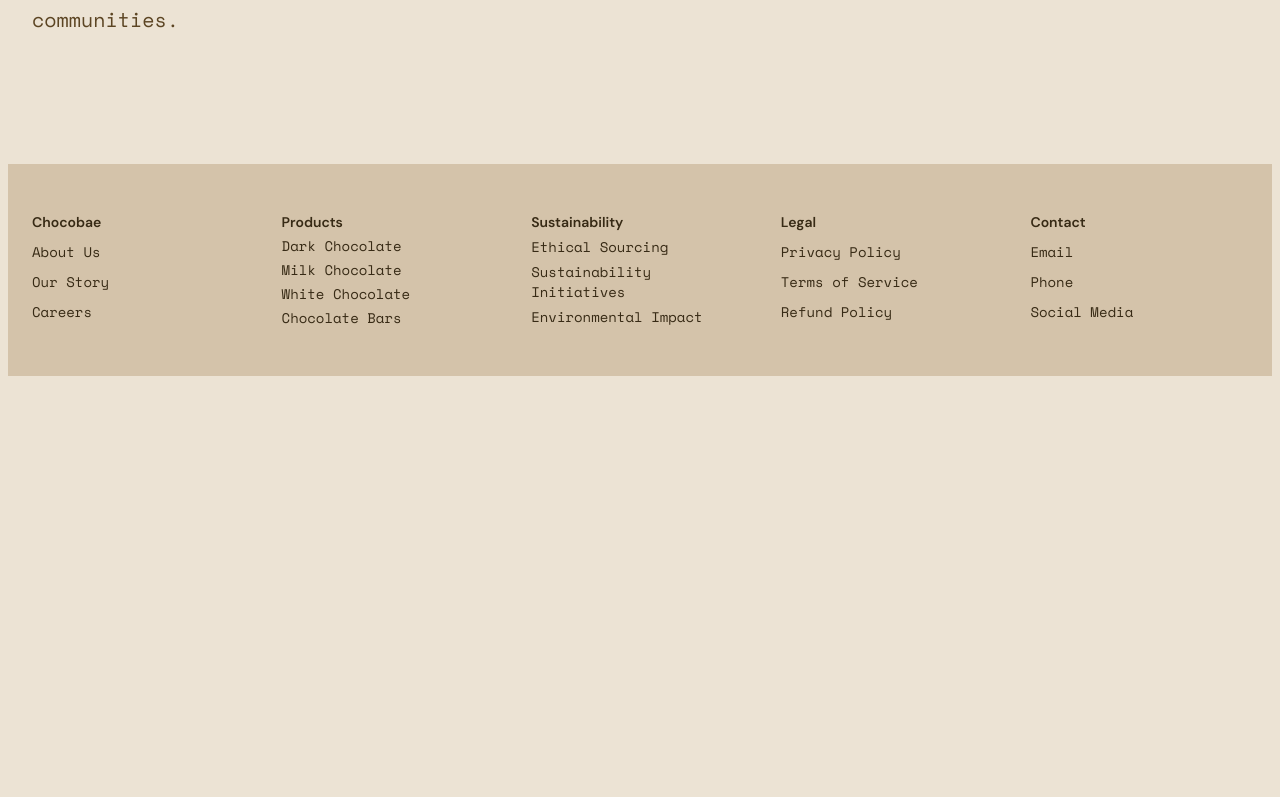
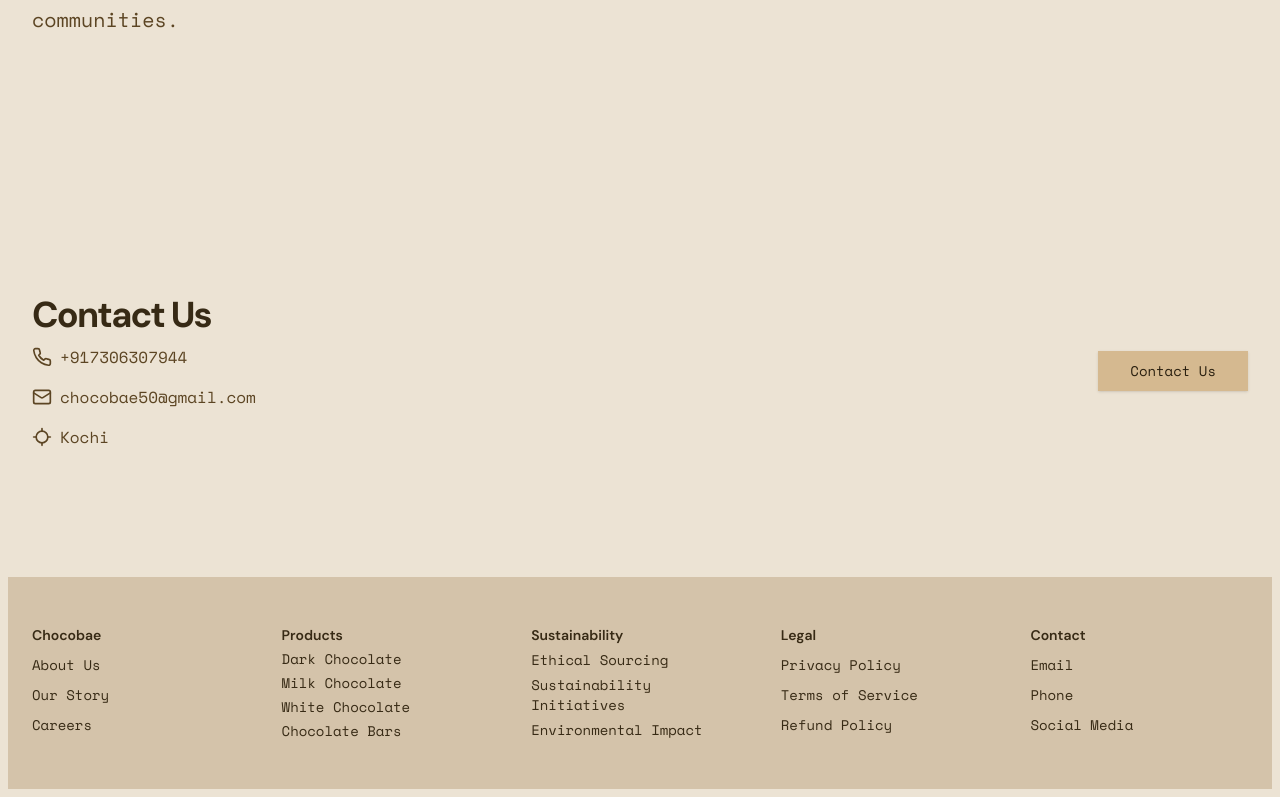
Before and after one commit to preveenraj/chocobae, a Next.js app: page / in a window 1280 px wide. Shown: the part 1572-2369 px from the top of the page. Before the commit the page ends 1956 px from the top, so only its background shows below. Built offline with nearby package versions, Linux system fonts and the light colour scheme.

Commit message:
add contact number

```diff
--- a/src/components/component.tsx
+++ b/src/components/component.tsx
@@ -1,5 +1,7 @@
 import Image from "next/image"
 import Link from "next/link"
+
+import ContactUs from "./contact-us"
 
 export function Component() {
   return (
@@ -145,6 +147,7 @@ export function Component() {
             </div>
           </div>
         </section>
+      <ContactUs />
       </main>
       <footer className="bg-muted p-6 md:py-12 w-full">
         <div className="container max-w-7xl grid grid-cols-2 sm:grid-cols-3 md:grid-cols-5 gap-8 text-sm">
--- /dev/null
+++ b/src/components/contact-us.tsx
@@ -0,0 +1,117 @@
+"use client";
+
+import React, { useState } from "react";
+
+import Image from "next/image";
+import Link from "next/link";
+
+const ContactUs: React.FC = () => {
+  return (
+    <section className="w-full py-12 md:py-24 lg:py-32">
+      <div className="container grid items-center gap-6 px-4 md:px-6 lg:grid-cols-2 lg:gap-10">
+        <div className="space-y-2">
+          <h2 className="text-3xl font-bold tracking-tighter md:text-4xl/tight">
+            Contact Us
+          </h2>
+          <div className="grid gap-4">
+            <div className="flex items-center gap-2">
+              <PhoneIcon className="h-5 w-5 text-muted-foreground" />
+              <a
+                href="tel:+17306307944"
+                className="text-muted-foreground"
+                aria-label="Call us at 730-630-7944"
+              >
+                +917306307944
+              </a>
+            </div>
+            <div className="flex items-center gap-2">
+              <MailIcon className="h-5 w-5 text-muted-foreground" />
+              <span className="text-muted-foreground">
+                chocobae50@gmail.com
+              </span>
+            </div>
+            <div className="flex items-center gap-2">
+              <LocateIcon className="h-5 w-5 text-muted-foreground" />
+              <span className="text-muted-foreground">Kochi</span>
+            </div>
+          </div>
+        </div>
+        <div className="flex flex-col gap-2 min-[400px]:flex-row lg:justify-end">
+          <Link
+            href="#"
+            className="inline-flex h-10 items-center justify-center rounded-md bg-primary px-8 text-sm font-medium text-primary-foreground shadow transition-colors hover:bg-primary/90 focus-visible:outline-none focus-visible:ring-1 focus-visible:ring-ring disabled:pointer-events-none disabled:opacity-50"
+            prefetch={false}
+            aria-label="Call us at 730-630-7944"
+            onClick={() => window.open("tel:+917306307944")}
+          >
+            Contact Us
+          </Link>
+        </div>
+      </div>
+    </section>
+  );
+};
+
+export default ContactUs;
+
+function LocateIcon(props: any) {
+  return (
+    <svg
+      {...props}
+      xmlns="http://www.w3.org/2000/svg"
+      width="24"
+      height="24"
+      viewBox="0 0 24 24"
+      fill="none"
+      stroke="currentColor"
+      strokeWidth="2"
+      strokeLinecap="round"
+      strokeLinejoin="round"
+    >
+      <line x1="2" x2="5" y1="12" y2="12" />
+      <line x1="19" x2="22" y1="12" y2="12" />
+      <line x1="12" x2="12" y1="2" y2="5" />
+      <line x1="12" x2="12" y1="19" y2="22" />
+      <circle cx="12" cy="12" r="7" />
+    </svg>
+  );
+}
+
+function MailIcon(props: any) {
+  return (
+    <svg
+      {...props}
+      xmlns="http://www.w3.org/2000/svg"
+      width="24"
+      height="24"
+      viewBox="0 0 24 24"
+      fill="none"
+      stroke="currentColor"
+      strokeWidth="2"
+      strokeLinecap="round"
+      strokeLinejoin="round"
+    >
+      <rect width="20" height="16" x="2" y="4" rx="2" />
+      <path d="m22 7-8.97 5.7a1.94 1.94 0 0 1-2.06 0L2 7" />
+    </svg>
+  );
+}
+
+function PhoneIcon(props: any) {
+  return (
+    <svg
+      {...props}
+      xmlns="http://www.w3.org/2000/svg"
+      width="24"
+      height="24"
+      viewBox="0 0 24 24"
+      fill="none"
+      stroke="currentColor"
+      strokeWidth="2"
+      strokeLinecap="round"
+      strokeLinejoin="round"
+    >
+      <path d="M22 16.92v3a2 2 0 0 1-2.18 2 19.79 19.79 0 0 1-8.63-3.07 19.5 19.5 0 0 1-6-6 19.79 19.79 0 0 1-3.07-8.67A2 2 0 0 1 4.11 2h3a2 2 0 0 1 2 1.72 12.84 12.84 0 0 0 .7 2.81 2 2 0 0 1-.45 2.11L8.09 9.91a16 16 0 0 0 6 6l1.27-1.27a2 2 0 0 1 2.11-.45 12.84 12.84 0 0 0 2.81.7A2 2 0 0 1 22 16.92z" />
+    </svg>
+  );
+}
```
